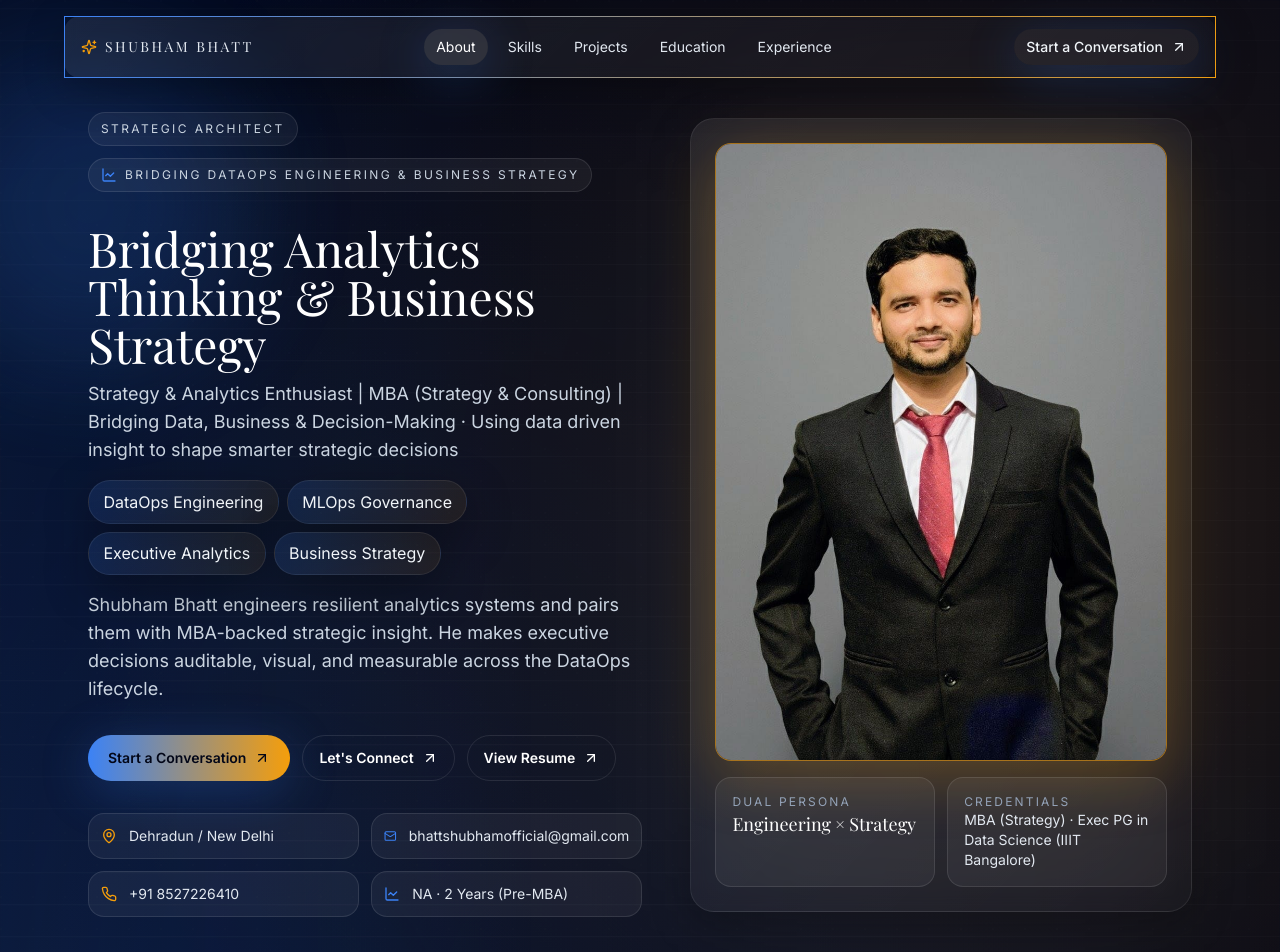
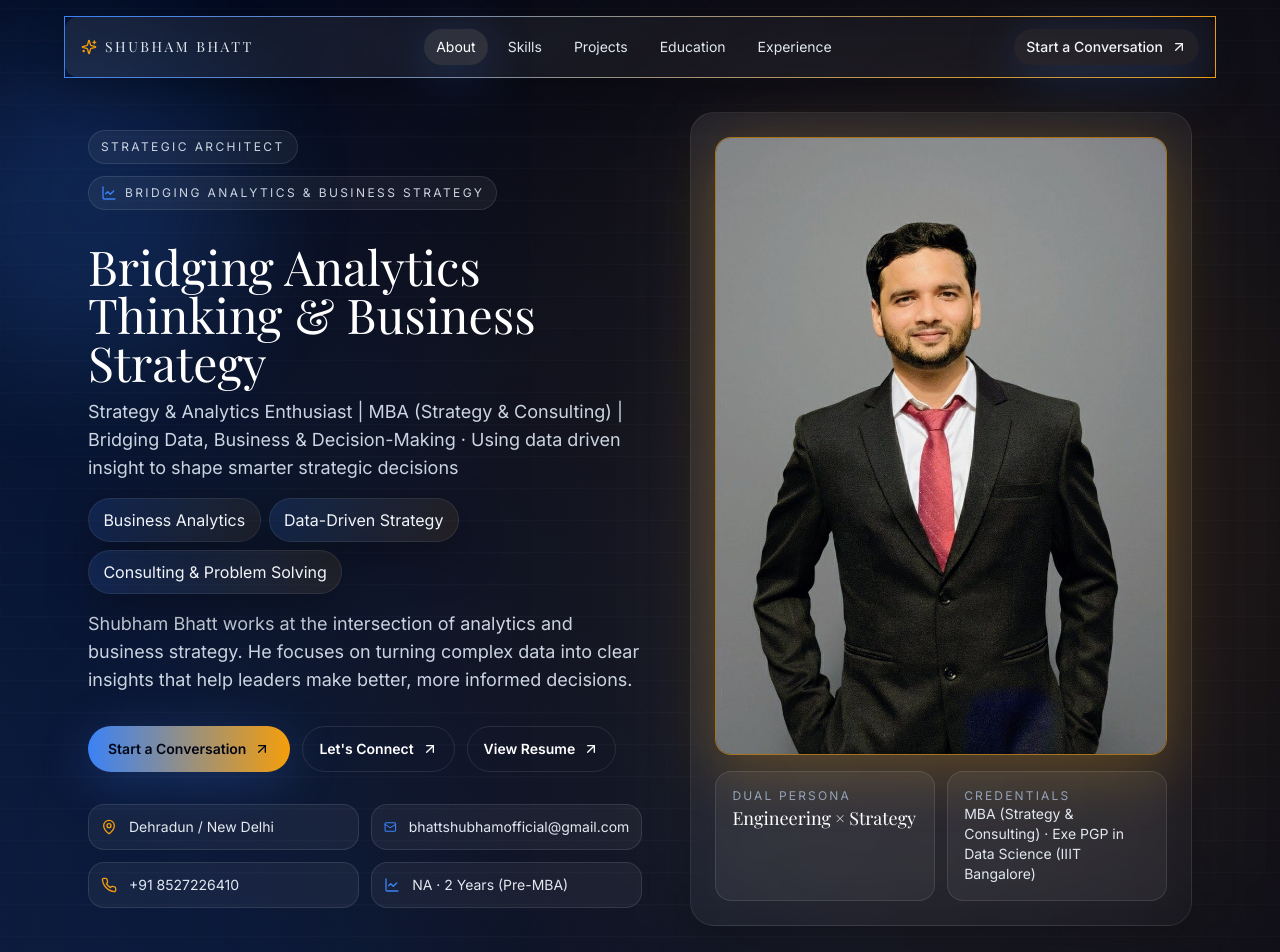
Before and after one commit to bhattshubham06/portfolio, a Next.js app: page / in a window 1280 px wide. Shown: the top 952 px of the page. Built offline with nearby package versions, Linux system fonts and the light colour scheme; a web font is replaced by a local one.

Commit message:
updated-hero.tsx

```diff
--- a/components/Hero.tsx
+++ b/components/Hero.tsx
@@ -15,7 +15,7 @@ const computeBasePath = () => {
   return "";
 };
 
-const kineticHeadlines = ["DataOps Engineering", "MLOps Governance", "Executive Analytics", "Business Strategy"];
+const kineticHeadlines = ["Business Analytics", "Data-Driven Strategy", "Consulting & Problem Solving"];
 
 type HeroProps = {
   personalInfo: PortfolioData["personalInfo"];
@@ -37,7 +37,7 @@ export function Hero({ personalInfo, resumeHref, experienceHighlight }: HeroProp
           <span className="rounded-full border border-white/10 bg-white/5 px-3 py-2">Strategic Architect</span>
           <span className="flex items-center gap-2 rounded-full border border-white/10 bg-white/5 px-3 py-2">
             <LineChart className="h-4 w-4 text-data" />
-            Bridging DataOps Engineering & Business Strategy
+            Bridging Analytics & Business Strategy
           </span>
         </div>
         <div className="space-y-4">
@@ -75,8 +75,8 @@ export function Hero({ personalInfo, resumeHref, experienceHighlight }: HeroProp
             </div>
           </div>
           <p className="max-w-2xl text-lg text-slate-300">
-            Shubham Bhatt engineers resilient analytics systems and pairs them with MBA-backed strategic insight.
-            He makes executive decisions auditable, visual, and measurable across the DataOps lifecycle.
+
+            Shubham Bhatt works at the intersection of analytics and business strategy. He focuses on turning complex data into clear insights that help leaders make better, more informed decisions.
           </p>
         </div>
         <div className="flex flex-wrap gap-3">
@@ -153,7 +153,7 @@ export function Hero({ personalInfo, resumeHref, experienceHighlight }: HeroProp
             </div>
             <div className="rounded-2xl border border-white/10 bg-white/5 p-4">
               <p className="text-xs uppercase tracking-[0.18em] text-slate-400">Credentials</p>
-              <p className="text-sm text-slate-200">MBA (Strategy) · Exec PG in Data Science (IIIT Bangalore)</p>
+              <p className="text-sm text-slate-200">MBA (Strategy & Consulting) · Exe PGP in Data Science (IIIT Bangalore)</p>
             </div>
           </div>
         </motion.div>
```
